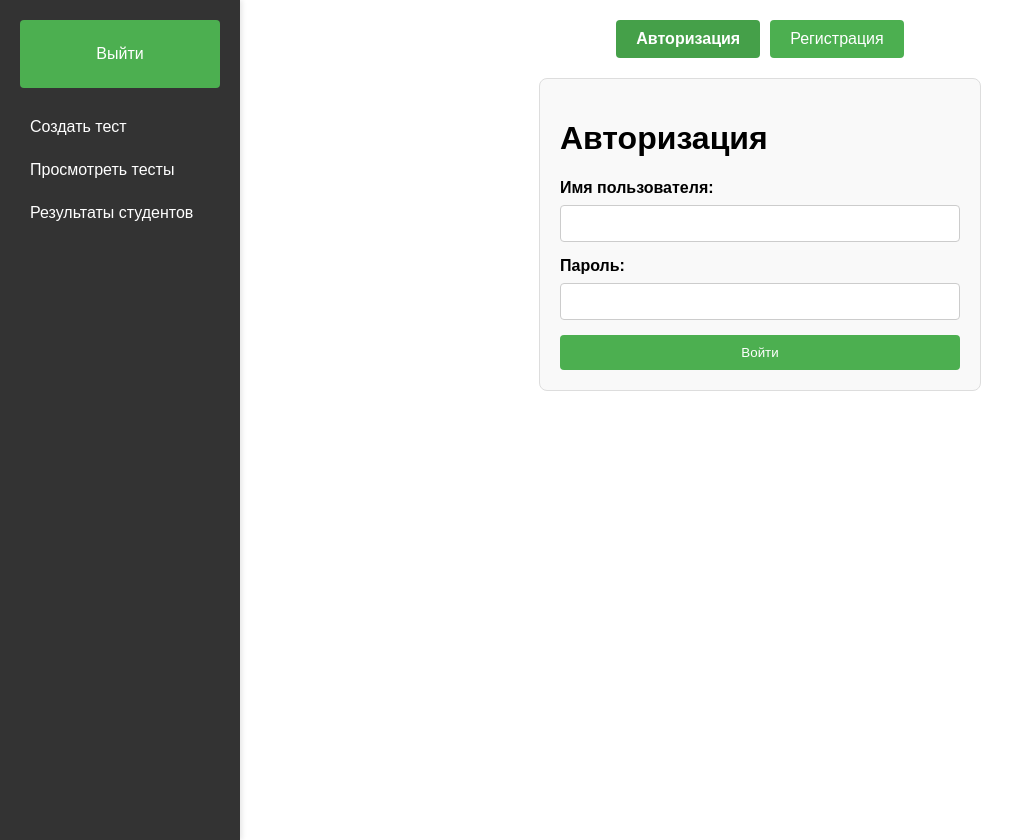
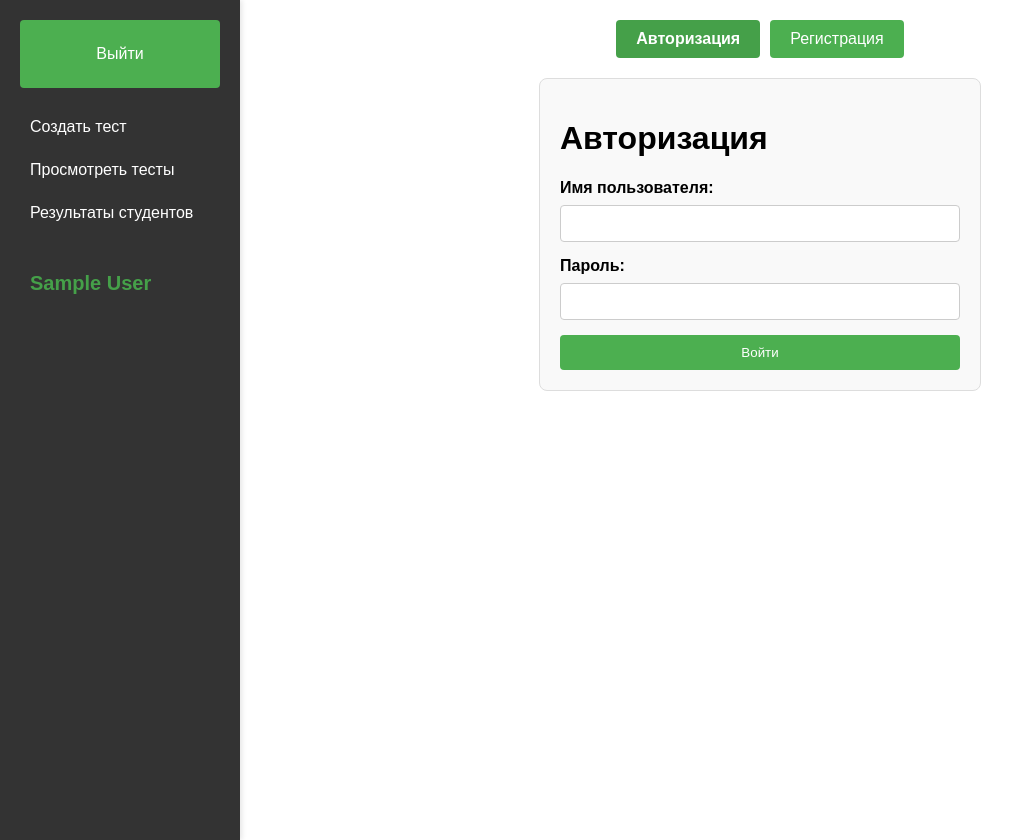
Before and after one commit to elena-zavadskaya/CreatingTests, a Django app: page /login/ in a window 1280 px wide. Shown: the whole page, without its empty margins (0-1024 px from the left). Run offline with Django 5.2, Linux system fonts and the light colour scheme; a user stored in the database is signed in; tables that the repository leaves empty hold one stand-in row (values such as "Sample post").

Commit message:
Сделала отображение ФИО преподавателя, если он авторизирован.

```diff
--- a/teachers/models.py
+++ b/teachers/models.py
@@ -1,3 +1,4 @@
+from django.contrib.auth.models import User
 from django.db import models
 from django.contrib.auth.hashers import make_password, check_password
 
@@ -26,6 +27,9 @@ class Teacher(models.Model):
         max_length=255,
         verbose_name="Пароль"
     )
+
+    # Связь с пользователем Django
+    user = models.OneToOneField(User, on_delete=models.CASCADE, related_name='teacher')
 
     # Метод для сохранения хэшированного пароля
     def set_password(self, raw_password):
--- a/teachers/static/css/styles.css
+++ b/teachers/static/css/styles.css
@@ -93,3 +93,31 @@ body {
 .auth-form button:hover {
     background-color: #45a049;
 }
+
+.auth-link {
+    background-color: #4CAF50;  /* Зеленый фон */
+    color: white;               /* Белый цвет текста */
+    padding: 10px 20px;         /* Внутренние отступы */
+    border-radius: 4px;         /* Скругленные углы */
+    text-decoration: none;      /* Убираем подчеркивание */
+    font-weight: bold;          /* Жирный шрифт */
+    transition: background-color 0.3s; /* Плавный переход */
+}
+
+.auth-link:hover {
+    background-color: #45a049;  /* Цвет при наведении */
+}
+
+.auth-link.active {
+    background-color: #45a049;  /* Выделение активной ссылки */
+}
+
+.user-info {
+    width: 100%;
+    text-align: left;
+    color: #45a049;
+    font-weight: bold;
+    font-size: 20px;
+    padding-top: 15px;
+    padding-left: 10px;
+}
--- a/teachers/views.py
+++ b/teachers/views.py
@@ -60,8 +60,8 @@ def register_view(request):
                 # Создаем пользователя Django (для аутентификации)
                 user = User.objects.create_user(username=username, password=password)
 
-                # Создаем преподавателя
-                teacher = Teacher(full_name=full_name, nickname=username)
+                # Создаем преподавателя и связываем с пользователем
+                teacher = Teacher(full_name=full_name, nickname=username, user=user)
                 teacher.set_password(password)  # Хэшируем пароль
                 teacher.save()
 
--- a/templates/base.html
+++ b/templates/base.html
@@ -1,4 +1,5 @@
 {% load static %}
+
 <!DOCTYPE html>
 <html lang="ru">
 <head>
@@ -20,6 +21,16 @@
         <a href="{% url 'create_test' %}">Создать тест</a>
         <a href="{% url 'view_tests' %}">Просмотреть тесты</a>
         <a href="{% url 'view_results' %}">Результаты студентов</a>
+
+        {% if request.user.is_authenticated %}
+            <div class="user-info">
+                {% if request.user.teacher %}
+                    <p>{{ request.user.teacher.full_name }}</p>
+                {% else %}
+                    <p>Преподаватель не найден</p>
+                {% endif %}
+            </div>
+        {% endif %}
     </div>
 
     <!-- Основной контент -->
--- a/templates/view_results.html
+++ b/templates/view_results.html
@@ -4,6 +4,9 @@
 
 {% block content %}
 <h1>Результаты студентов</h1>
+{% if not request.user.is_authenticated %}
+    <p>Для просмотра результатов необходимо <a href="{% url 'login' %}" class="auth-link">авторизоваться</a>.</p>
+{% else %}
     <table>
         <thead>
             <tr>
@@ -24,4 +27,5 @@
             {% endfor %}
         </tbody>
     </table>
+{% endif %}
 {% endblock %}
```
Also changed, not shown: templates/create_test.html (+9 -5 lines), templates/view_tests.html (+9 -5 lines), teachers/migrations/0011_teacher_user.py (added). Lines whose indentation alone changed are shown as unchanged.
